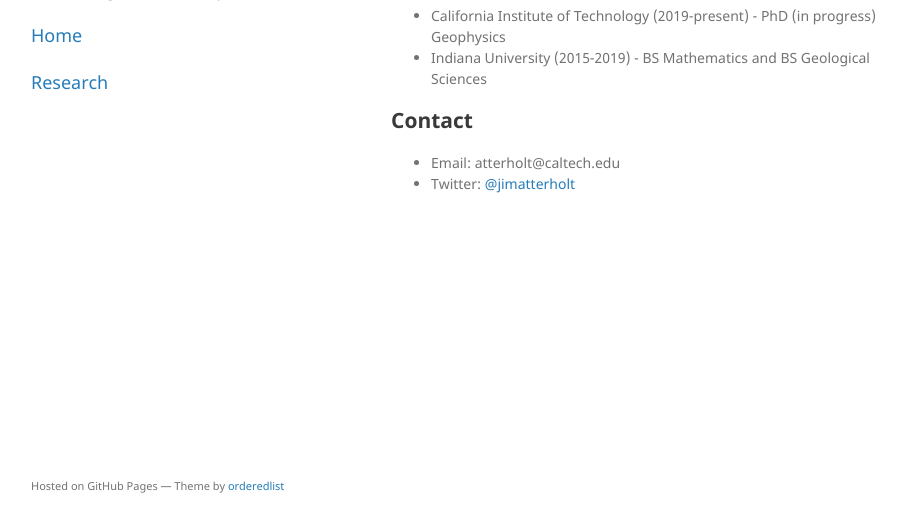
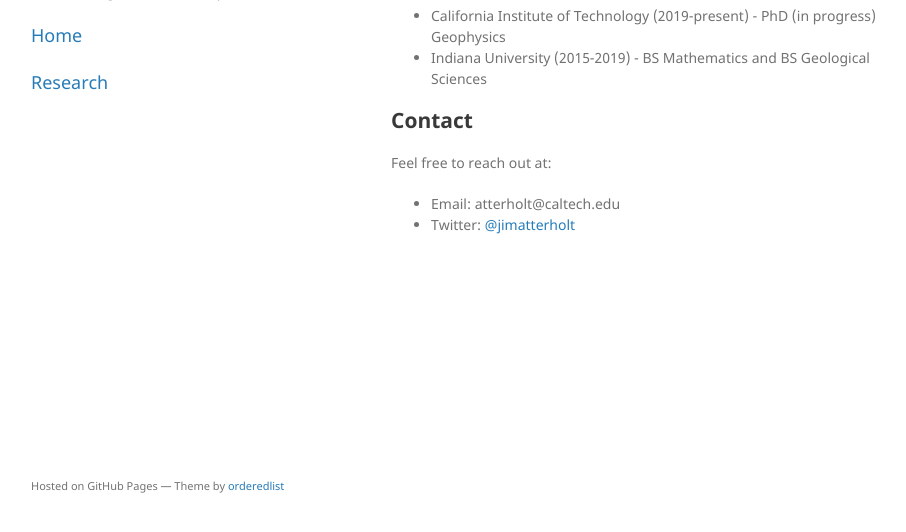
Before and after one commit to atterholt/atterholt.github.io, a Jekyll site: the page built from index.md, in a window 1280 px wide, cut to the strip 335-867 px from the top of the page. Shown: the whole strip, without its empty margins (179-1085 px from the left). Built offline with Jekyll 4.4.1, drawn with Linux system fonts in a browser that asks for light colours; our own code applies the rules of GitHub Pages for plain Markdown files.

Commit message:
Update index.md

```diff
--- a/index.md
+++ b/index.md
@@ -13,5 +13,7 @@ Welcome! I'm an observational seismologist and PhD student at Caltech working un
 
 ## Contact
 
+Feel free to reach out at:
+
 *   Email: atterholt@caltech.edu
 *   Twitter: [@jimatterholt](https://twitter.com/jimatterholt?lang=en)
```
